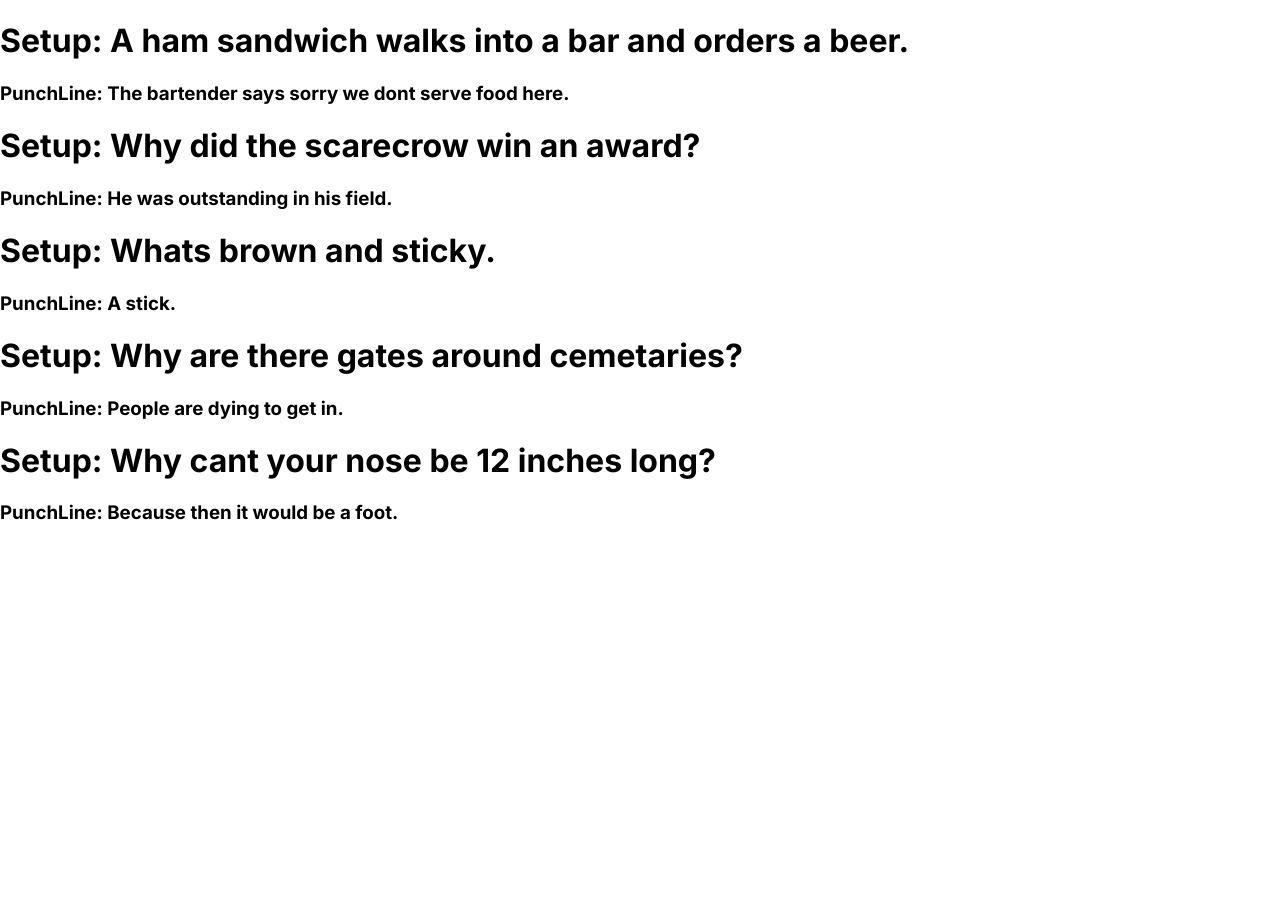
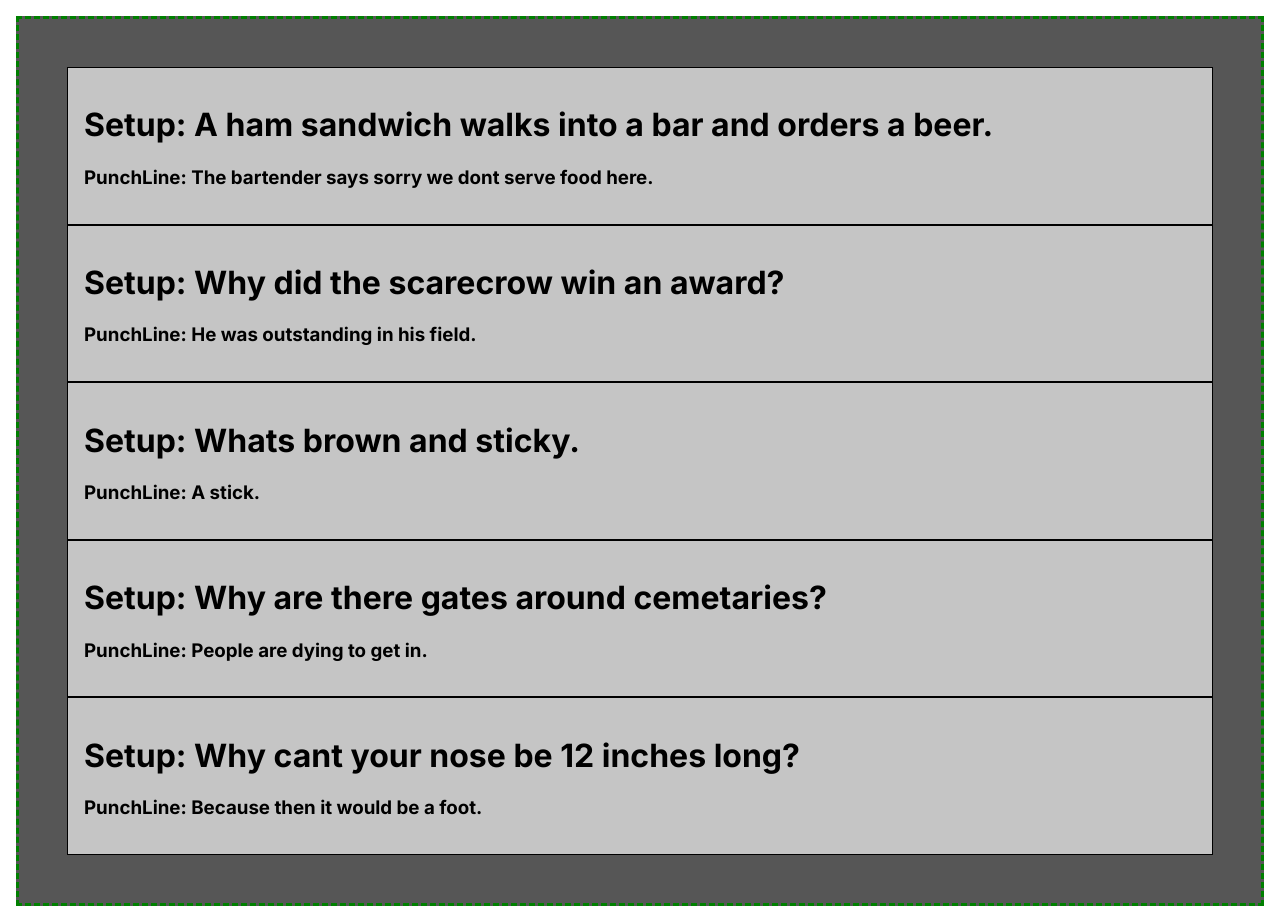
Before and after one commit to brandonfelty/react_tutorial, a React (Create React App) app: page /jokes in a window 1280 px wide. Before the commit the page ends 800 px from the top, so only its background shows below. Built offline with nearby package versions, Linux system fonts and the light colour scheme.

Commit message:
adds styling to jokes

```diff
--- a/src/pages/Jokes.css
+++ b/src/pages/Jokes.css
@@ -0,0 +1,12 @@
+.jokes--container {
+  padding: 3rem;
+  margin: 1rem;
+  border: 0.2rem dashed green;
+  background-color: rgb(86, 86, 86);
+}
+
+.joke {
+  border: 1px solid #000000;
+  background-color: rgb(197, 197, 197);
+  padding: 1rem;
+}
```
